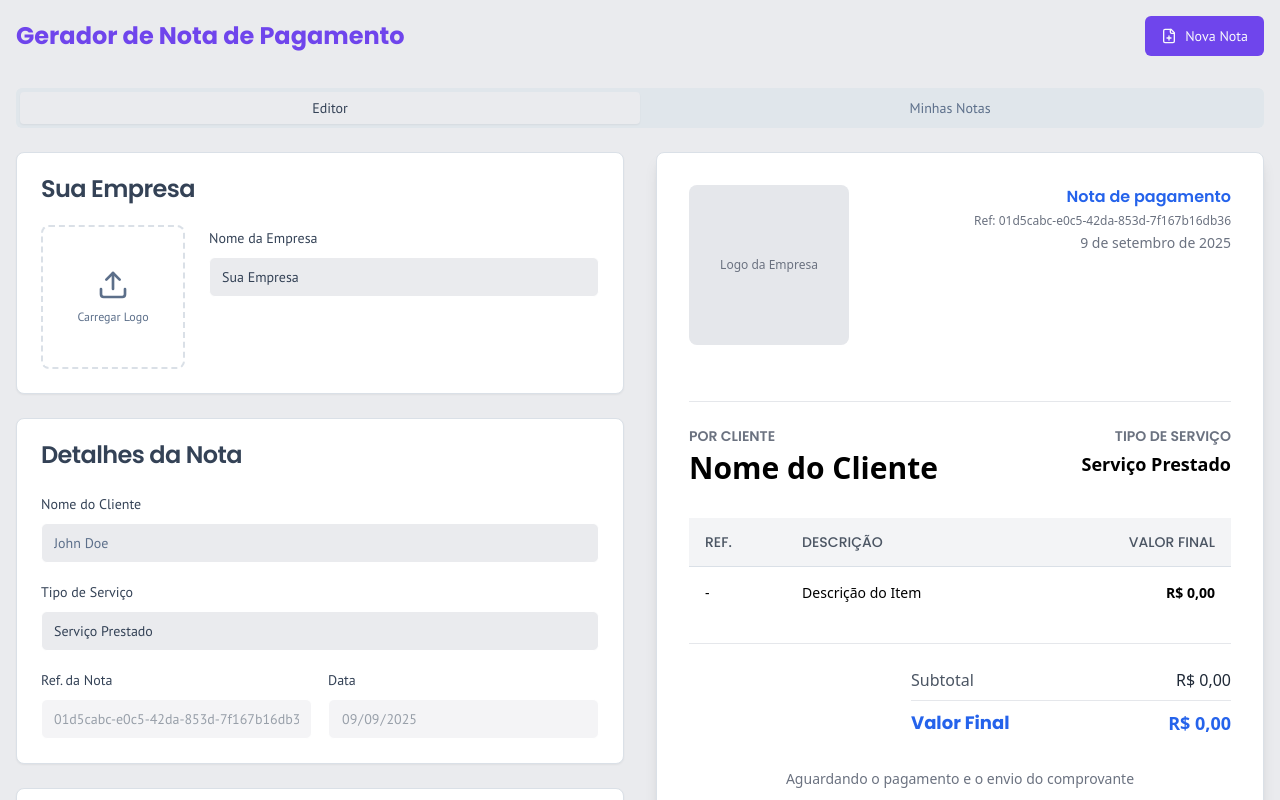
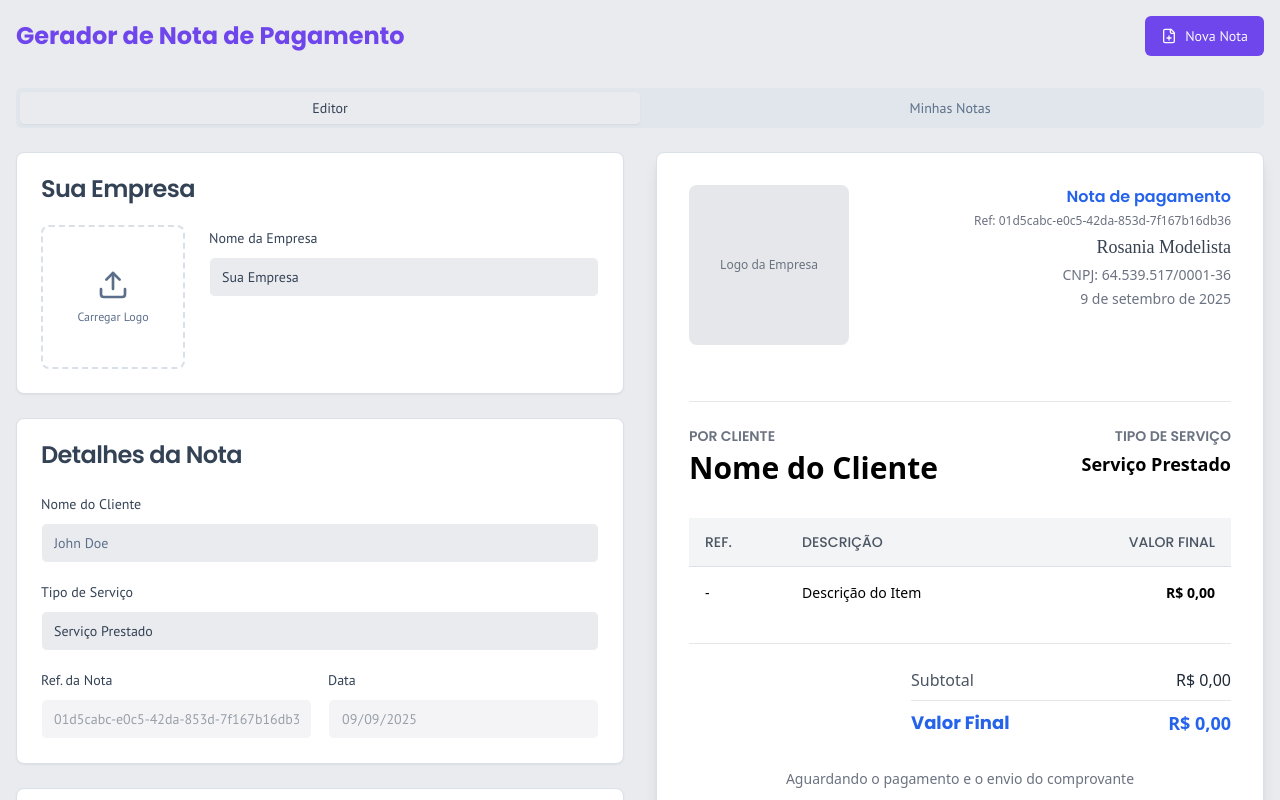
Before and after one commit to AllenRodger22/studio-rm, a Next.js app: page / in a window 1280 px wide. Shown: the top 800 px of the page. Built offline with nearby package versions, Linux system fonts and the light colour scheme.

Commit message:
Display CNPJ in invoice preview
Added CNPJ display to the invoice preview.

```diff
--- a/src/components/invoice-preview.tsx
+++ b/src/components/invoice-preview.tsx
@@ -11,6 +11,8 @@ import { formatCurrency } from '@/lib/utils';
 import { Card, CardContent } from '@/components/ui/card';
 import { Separator } from '@/components/ui/separator';
 import { Table, TableBody, TableCell, TableHead, TableHeader, TableRow } from '@/components/ui/table';
+
+const CNPJ = '64.539.517/0001-36';
 
 interface InvoicePreviewProps {
   invoice: Invoice;
@@ -53,6 +55,8 @@ export const InvoicePreview = forwardRef<HTMLDivElement, InvoicePreviewProps>(({
           <div className="text-right">
             <h1 className="text-base font-semibold font-headline text-blue-600">Nota de pagamento</h1>
             <p className="text-xs text-gray-500 break-all mt-1">Ref: {invoice.invoiceNumber}</p>
+            <p className="text-lg text-gray-700 mt-1" style={{ fontFamily: 'cursive' }}>Rosania Modelista</p>
+             <p className="text-sm text-gray-500 mt-1">CNPJ: {CNPJ}</p>
             <p className="text-sm text-gray-500 mt-1">{formatDate(invoice.issueDate)}</p>
           </div>
         </header>
```
